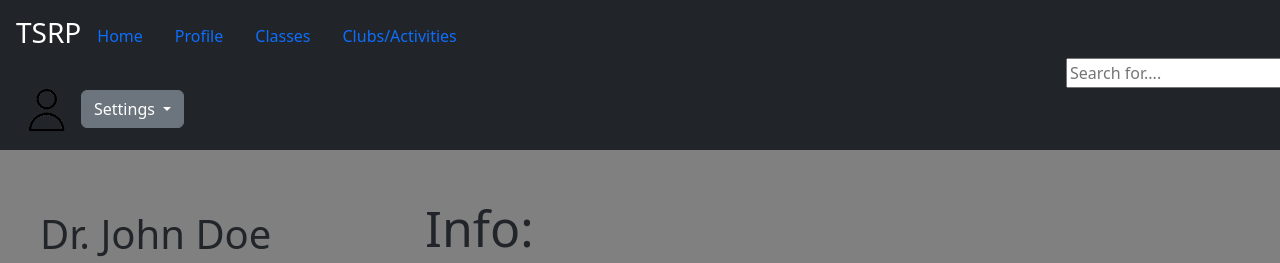
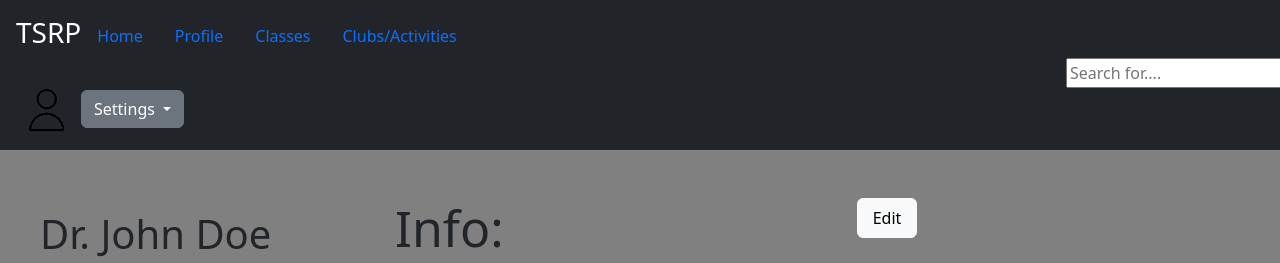
Before and after one commit to WillSan98/Teacher-Student-Resource-Platform, a plain HTML site: page t_profile.html in a window 1280 px wide. Shown: the top 263 px of the page. Drawn offline with nearby package versions, Linux system fonts and the light colour scheme.

Commit message:
added an edit button to profile and classes.

```diff
--- a/t_profile.html
+++ b/t_profile.html
@@ -64,6 +64,7 @@
               Email: Jsdoe@uncg.edu
             </li>
           </ul>
+          <button type="button" class="btn btn-light" style="height: 40px; width: 60px;">Edit</button>
         </div>
       </div>
       <div style="display: flex; justify-content: center; padding-top: 40px; padding-bottom: 50px; background-color: #242526; color: white;">
```
Also changed, not shown: classes.html (+1 -0 lines), club-activities.html (line endings or trailing spaces). Lines whose indentation alone changed are shown as unchanged.
